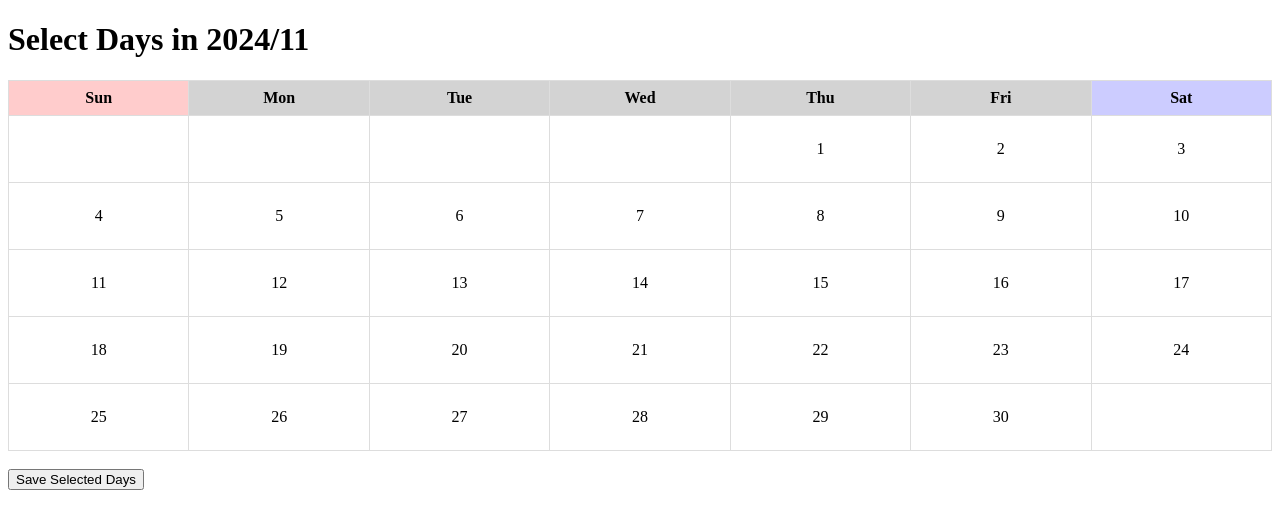
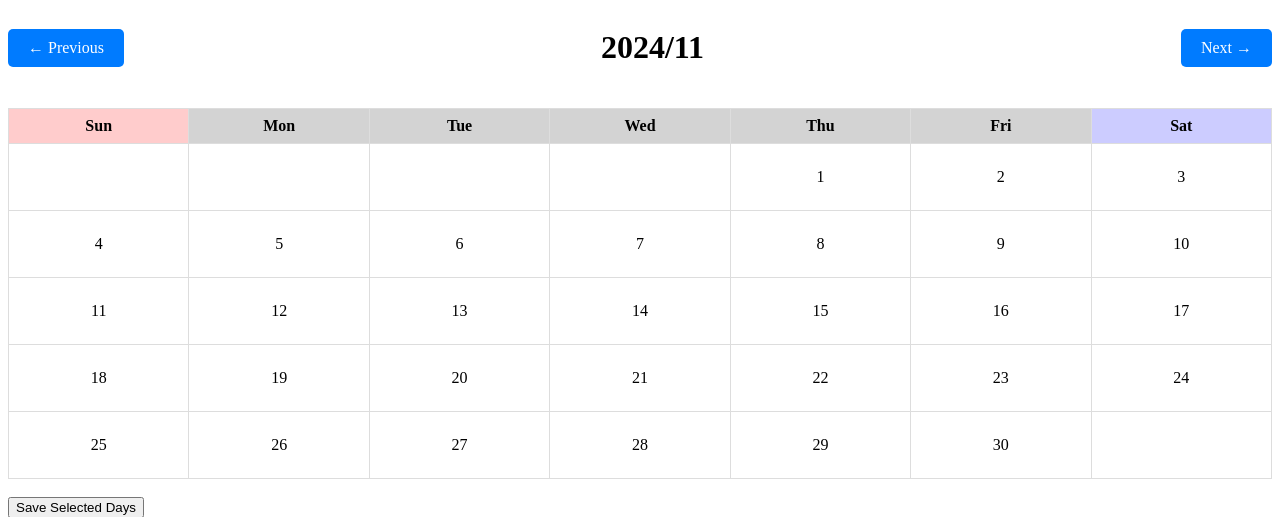
Before and after one commit to Raichi17/task-assigner, a Flask app: page / in a window 1280 px wide. Shown: the top 517 px of the page. Run offline with Flask 3, Linux system fonts and the light colour scheme.

Commit message:
カレンダーの月を選択できるように修正

```diff
--- a/app/app.py
+++ b/app/app.py
@@ -1,19 +1,35 @@
-from flask import Flask, render_template, request, send_file
+from flask import Flask, render_template, request, redirect, url_for
 import calendar
 import datetime
-import pandas as pd
-import os
 
 app = Flask(__name__)
 
 @app.route("/")
 def index():
-    # 今月の情報を取得
-    now = datetime.datetime.now()
-    year, month = now.year, now.month
+    # URL パラメータで年月を取得 (デフォルトは現在の年月)
+    year = request.args.get("year", type=int, default=datetime.datetime.now().year)
+    month = request.args.get("month", type=int, default=datetime.datetime.now().month)
+
+    # カレンダーの計算
     cal = calendar.Calendar()
     days = [(day if day != 0 else None) for day in cal.itermonthdays(year, month)]
-    return render_template("index.html", days=days, year=year, month=month)
+
+    # 前月と翌月を計算
+    prev_month = (month - 1) if month > 1 else 12
+    prev_year = year if month > 1 else year - 1
+    next_month = (month + 1) if month < 12 else 1
+    next_year = year if month < 12 else year + 1
+
+    return render_template(
+        "index.html",
+        days=days,
+        year=year,
+        month=month,
+        prev_year=prev_year,
+        prev_month=prev_month,
+        next_year=next_year,
+        next_month=next_month
+    )
 
 @app.route("/save", methods=["POST"])
 def save():
@@ -21,13 +37,15 @@ def save():
     year = int(request.form.get("year"))
     month = int(request.form.get("month"))
 
-    # データをCSVに保存
+    # CSV ファイルの生成
     data = [{"Year": year, "Month": month, "Day": day} for day in selected_days]
-    df = pd.DataFrame(data)
     file_path = "selected_days.csv"
-    df.to_csv(file_path, index=False)
+    with open(file_path, "w") as f:
+        f.write("Year,Month,Day\n")
+        for row in data:
+            f.write(f"{row['Year']},{row['Month']},{row['Day']}\n")
 
-    return send_file(file_path, as_attachment=True, download_name="selected_days.csv")
+    return redirect(f"/?year={year}&month={month}")
 
 if __name__ == "__main__":
     app.run(debug=True)
--- a/app/static/styles.css
+++ b/app/static/styles.css
@@ -1,6 +1,25 @@
 table {
     border-collapse: collapse;
     width: 100%;
+}
+
+.header {
+    display: flex;
+    justify-content: space-between;
+    align-items: center;
+    margin-bottom: 20px;
+}
+
+.nav-button {
+    text-decoration: none;
+    color: white;
+    background-color: #007bff;
+    padding: 10px 20px;
+    border-radius: 5px;
+}
+
+.nav-button:hover {
+    background-color: #0056b3;
 }
 
 td, th {
--- a/app/templates/index.html
+++ b/app/templates/index.html
@@ -7,7 +7,11 @@
     <link rel="stylesheet" href="{{ url_for('static', filename='styles.css') }}">
 </head>
 <body>
-    <h1>Select Days in {{ year }}/{{ month }}</h1>
+    <div class="header">
+        <a href="/?year={{ prev_year }}&month={{ prev_month }}" class="nav-button">&larr; Previous</a>
+        <h1>{{ year }}/{{ month }}</h1>
+        <a href="/?year={{ next_year }}&month={{ next_month }}" class="nav-button">Next &rarr;</a>
+    </div>
     <form action="/save" method="POST">
         <input type="hidden" name="year" value="{{ year }}">
         <input type="hidden" name="month" value="{{ month }}">
```
